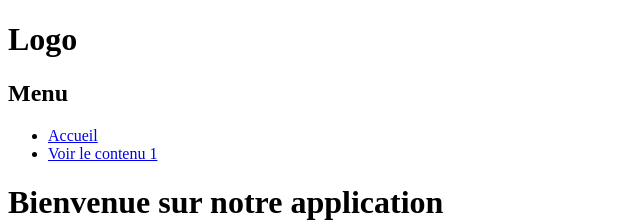
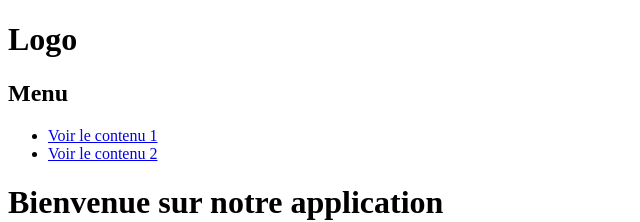
Before and after one commit to theantsadev/app-gouvernance-communale, a React (Vite) app in the folder frontend/: page / in a window 1280 px wide. Shown: the top 222 px of the page, without its empty margins (0-640 px from the left). Built offline with nearby package versions, Linux system fonts and the light colour scheme.

Commit message:
Update Sidebar.tsx
Adaptation des nouveaux liens définis dans le routage

```diff
--- a/frontend/src/components/Sidebar.tsx
+++ b/frontend/src/components/Sidebar.tsx
@@ -3,8 +3,8 @@ const Sidebar = () => {
         <aside>
             <h2>Menu</h2>
             <ul>
-                <li><a href="/">Accueil</a></li>
-                <li><a href="/content1">Voir le contenu 1</a></li>
+                <li><a href="/">Voir le contenu 1</a></li>
+                <li><a href="/content-2">Voir le contenu 2</a></li>
             </ul>
         </aside>
     );
```
